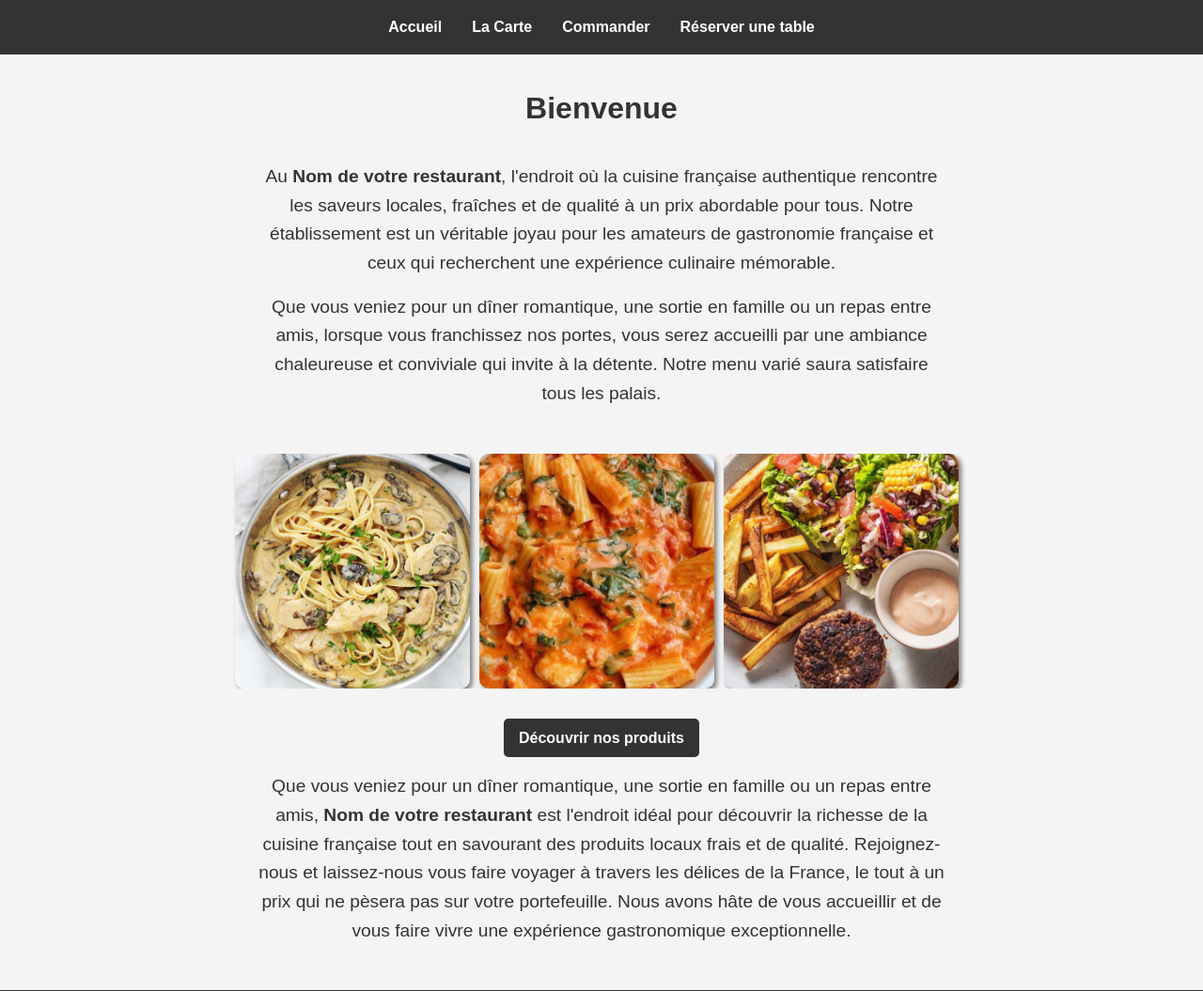
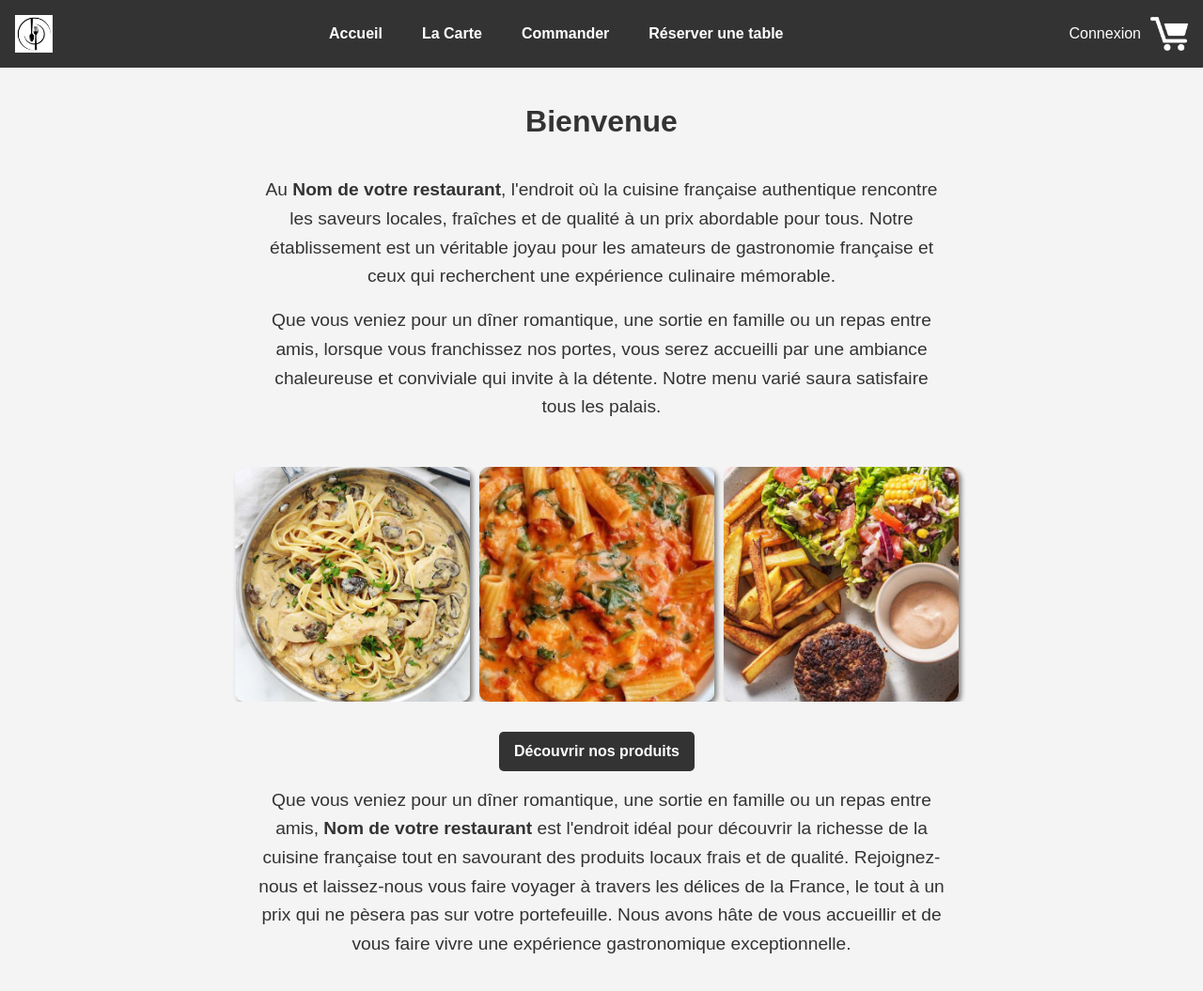
Before and after one commit to gabflrt/WE4A, a PHP site: page / in a window 1280 px wide. Shown: the top 1055 px of the page at 94% size. Run offline with PHP 8.4, Linux system fonts and the light colour scheme; some libraries are stand-ins or nearby versions.

Commit message:
Ajout logo + connexion à droite (mais navigation plus au centre)

```diff
--- a/index.php
+++ b/index.php
@@ -31,6 +31,7 @@
         <img src="images/plat1.jpg" alt="Image 1">
         <img src="images/plat2.jpg" alt="Image 2">
         <img src="images/plat3.jpg" alt="Image 3">
+        <img src="images/plat4.jpg" alt="Image 4" class="hidden">
 
     </div>
 
@@ -41,7 +42,9 @@
         tout en savourant des produits locaux frais et de qualité. Rejoignez-nous et laissez-nous vous faire voyager
         à travers les délices de la France, le tout à un prix qui ne pèsera pas sur votre portefeuille.
         Nous avons hâte de vous accueillir et de vous faire vivre une expérience gastronomique exceptionnelle.</p>
+
     </section>
+
 
     <?php include("./pagesParts/footer.php"); ?>
     <script src="scripts/carrousel.js"></script>
--- a/pagesParts/header.php
+++ b/pagesParts/header.php
@@ -1,5 +1,6 @@
 <link rel="stylesheet" href="styles/header.css">
     <header>
+    <img src="images/logo.jpg" alt="Logo">
         <nav>
             <ul>
                 <li><a href="#">Accueil</a></li>
@@ -8,4 +9,8 @@
                 <li><a href="#">Réserver une table</a></li>
             </ul>
         </nav>
+        <div class ="login">
+            <a href="#">Connexion</a>
+            <img src="images/panier.png" alt="Panier">
+        </div>
     </header>
--- a/scripts/carrousel.js
+++ b/scripts/carrousel.js
@@ -2,7 +2,7 @@ $(document).ready(function() { //Regarde si le document est bien chargé complè
     function scrollImages() {
         var imgWidth = $('.carrousel img:first').outerWidth(); //Calcul la taille de la première image
         $('.carrousel img:first').animate({marginLeft: -2.05*imgWidth, opacity: -0.5}, 2000, function() { // Déplace l'image et modifie son opacity pour la faire disparaite
-            $(this).appendTo('.carrousel').css({marginLeft: 0, opacity: 1}); //Remet l'image à la droite du carrousel
+            $(this).appendTo('.carrousel').css({marginLeft: 0, opacity: 1});
         });
     }
 
--- a/styles/carrousel.css
+++ b/styles/carrousel.css
@@ -20,3 +20,7 @@
     opacity: 0.5;
     cursor: pointer;
 }
+
+.carrousel img.hidden {
+    display: none;
+}
--- a/styles/header.css
+++ b/styles/header.css
@@ -1,6 +1,27 @@
 /* Style du header et du menu de navigation */
 header {
     background-color: #333;
+    display: flex;
     color: #fff;
-    padding: 1rem 0;
+    align-items: center;
+    justify-content: space-between;
+    padding: 1rem;
 }
+
+header img {
+    width: 40px;
+    height: 40px;
+}
+
+.login{
+    display:flex;
+    align-items: center
+}
+
+a{
+    font-family: Arial, sans-serif;
+    line-height: 1.6;
+    color: #fff;
+    text-decoration: none;
+    margin-right: 10px;
+}
--- a/styles/style.css
+++ b/styles/style.css
@@ -65,3 +65,7 @@ nav a {
 .bouton:hover {
     background-color: #555;
 }
+
+.test {
+    color: red;
+}
```
Also changed, not shown: images/logo.jpg (added), images/panier.jpg (added), images/panier.png (added).
